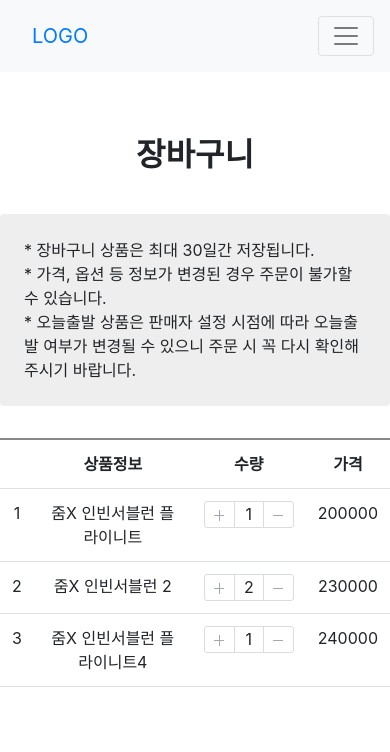
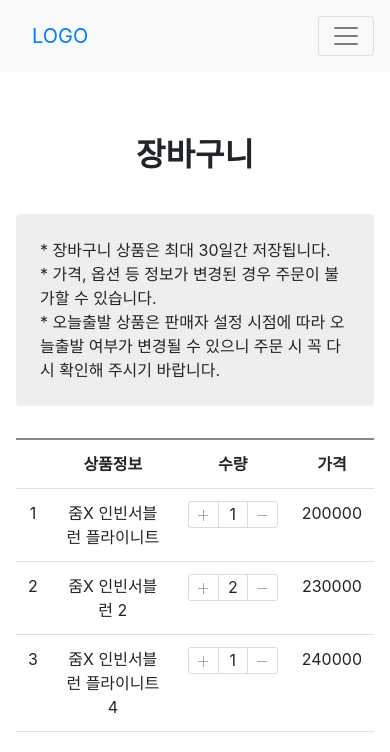
Before and after one commit to super2918/react-shopping-mall, a React (Create React App) app: page /cart in a window 390 px wide. Shown: the top 752 px of the page. Built offline with nearby package versions, Linux system fonts and the light colour scheme.

Commit message:
[Fix] 모바일 사이즈일 경우 간격 조정

```diff
--- a/src/scss/contents/Cart.scss
+++ b/src/scss/contents/Cart.scss
@@ -1,4 +1,6 @@
 .cart {
+
+  padding: 0 1rem;
 
   &__title {
     font-weight: bold;
--- /dev/null
+++ b/src/scss/contents/Tab.scss
@@ -0,0 +1,3 @@
+.tab {
+  padding: 0 1rem;
+}
```
Also changed, not shown: src/scss/contents/Detail.scss (line endings or trailing spaces).
